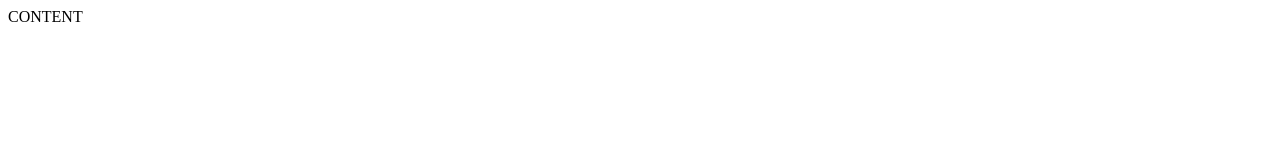
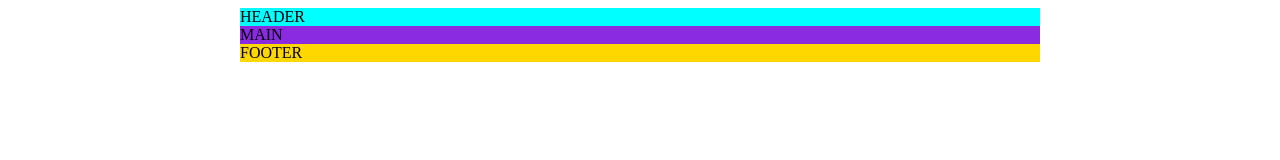
Before and after one commit to sauliuskarlinskas/astronautas-2, a website: page index.html in a window 1280 px wide. Drawn offline with Linux system fonts and the light colour scheme.

Commit message:
Style tag`as

```diff
--- a/index.html
+++ b/index.html
@@ -5,10 +5,34 @@
     <meta http-equiv="X-UA-Compatible" content="IE=edge">
     <meta name="viewport" content="width=device-width, initial-scale=1.0">
     <title>Astronautas</title>
+    <style>
+       header,
+       main,
+       footer {
+        width: 800px;
+        margin-left: calc(50% - 400px);
+       }
+
+
+        header{
+            background-color: aqua;
+         }
+         main{
+            background-color: blueviolet;
+         }
+         footer{
+            background-color: gold;
+         }
+    </style>
 </head>
 
 <body>
-    CONTENT
+    <header>HEADER</header>
+
+    <main>MAIN</main>
+
+    <footer>FOOTER</footer>
+
 </body>
 
 </html>
```
